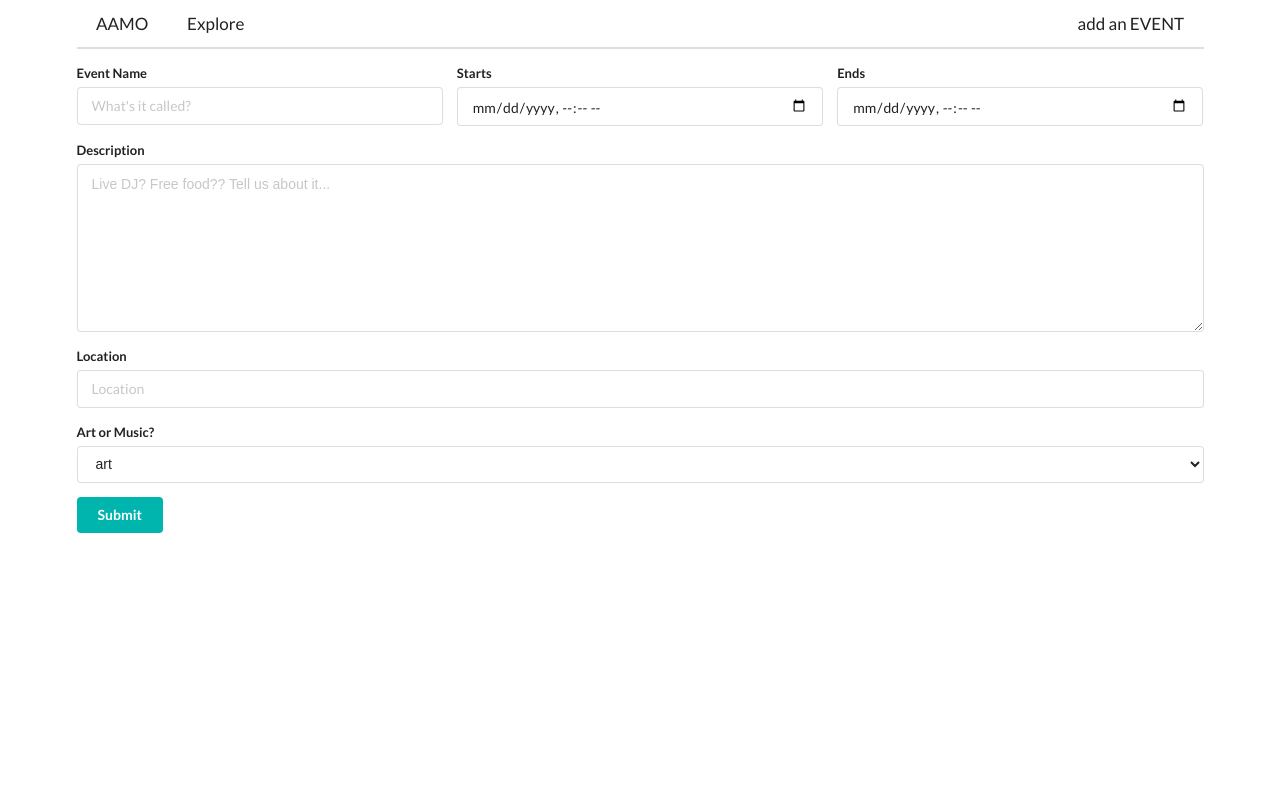
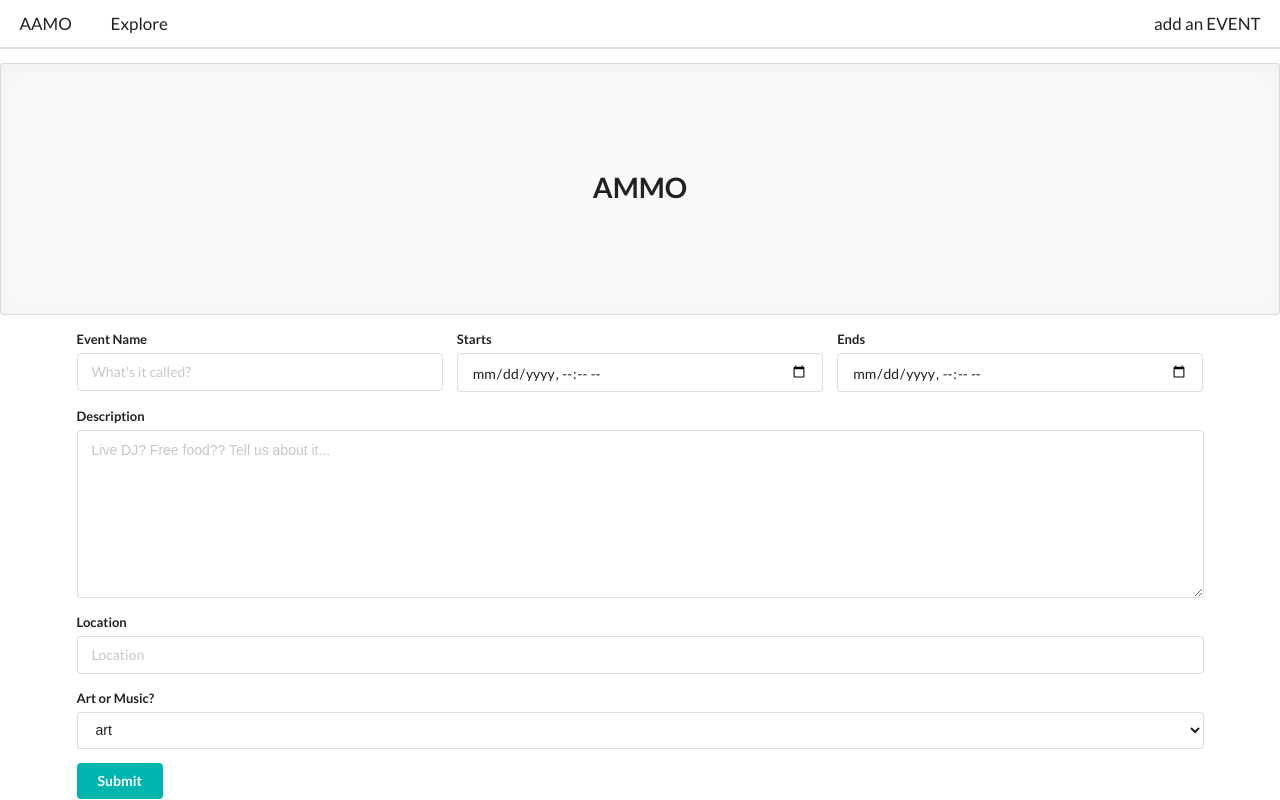
Before and after one commit to allisoncortez/myevents-frontend, a React (Create React App) app: page /events/new in a window 1280 px wide. Built offline with nearby package versions, Linux system fonts and the light colour scheme; no server answers.

Commit message:
basic stlying to App.js, reordered ui container components, rearranging comments container

```diff
--- a/src/App.js
+++ b/src/App.js
@@ -4,9 +4,12 @@ import NavBar from './components/NavBar'
 
 const App = () => {
     return (
-      <div className="ui container">
+      <div>
         <NavBar />
-        {/* intro block here */}
+        <div className="ui placeholder segment">
+          <h1 className="ui centered header huge">AMMO</h1>
+        </div>
+
         <EventsContainer />
       </div>
     )
--- a/src/components/Event.js
+++ b/src/components/Event.js
@@ -4,7 +4,7 @@ import CommentsContainer from '../containers/CommentsContainer'
 const Event = (props) => {
         let event = props.events[props.match.params.id - 1]
         return (
-            <div>
+            <div className="ui container">
                 <h1> {event ? event.attributes.title : null} - {event ? event.attributes.category : null} </h1>
                 <p>{event ? event.attributes.description : null}</p>
                 <CommentsContainer event={event}/>
--- a/src/components/EventInput.js
+++ b/src/components/EventInput.js
@@ -37,7 +37,8 @@ class EventInput extends React.Component {
 
     render() {
         return (
-            <div>
+            <div className="ui container">
+
                 <form onSubmit={this.handleOnSubmit} className="ui form">
                     <div className="three fields">
                         <div className="field">
--- a/src/components/EventList.js
+++ b/src/components/EventList.js
@@ -8,7 +8,7 @@ class EventList extends Component {
                 // <div className="ui basic center aligned segment">
                     <div className="item" key={event.id}>
                             <div className="content">
-                                <h1><Link to={`/events/${event.id}`}> {event.attributes.title} @ 7 p.m.</Link></h1>
+                                <Link to={`/events/${event.id}`}> <h1 className="ui black header huge">{event.attributes.title} @ 7 p.m. </h1></Link>
                                 {/* <div className="description"> <h3>{event.attributes.description}</h3></div> */}
                             </div>
                     </div>
--- a/src/containers/CommentsContainer.js
+++ b/src/containers/CommentsContainer.js
@@ -7,8 +7,8 @@ class CommentsContainer extends React.Component {
         // console.log (this.props)
         return (
             <div>
+                <Comments comments={this.props.event && this.props.event.attributes.comments}/>
                 <CommentInput event={this.props.event}/>
-                <Comments comments={this.props.event && this.props.event.attributes.comments}/>
             </div>
         )
     }
```
